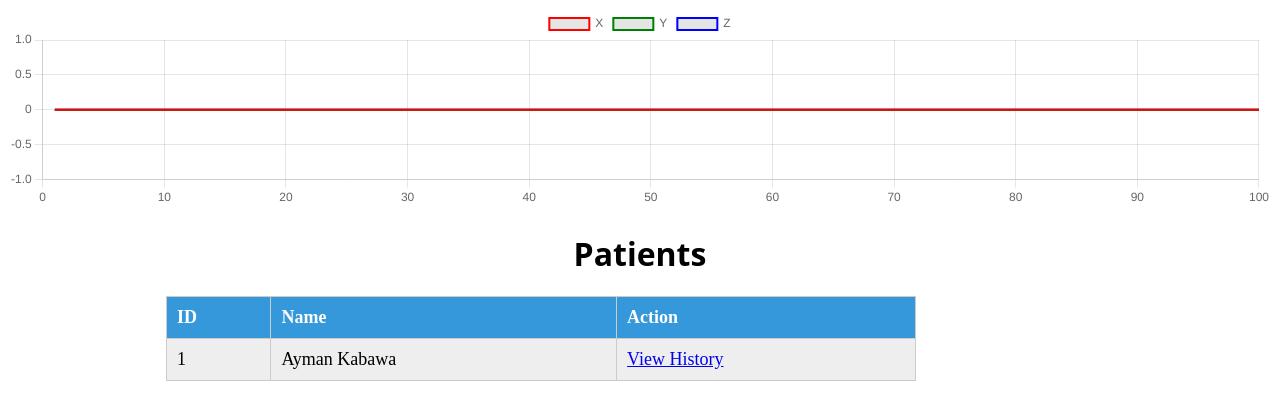
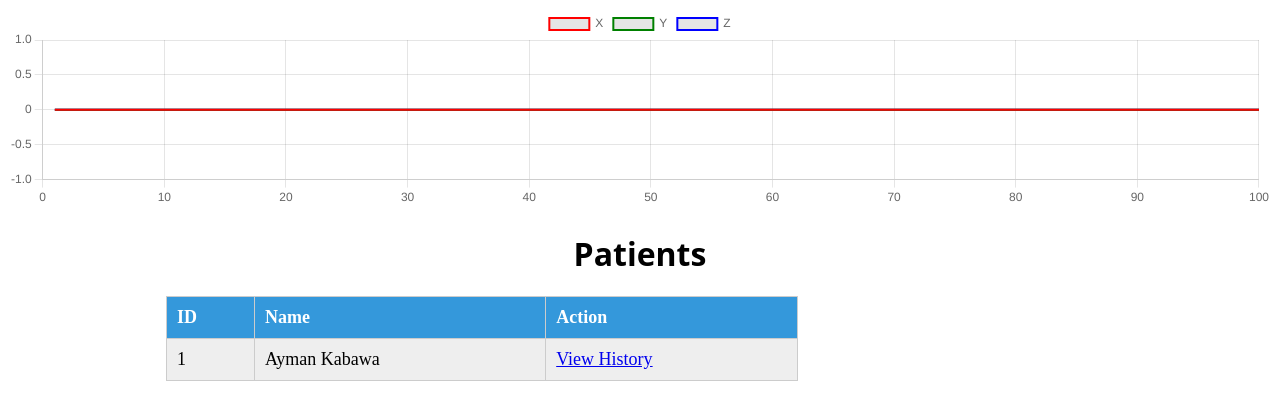
Before and after one commit to HazimDaoud/EMMA, a Flask app: page / in a window 1280 px wide. Shown: the part 323-743 px from the top of the page. Run offline with Flask 3, Linux system fonts and the light colour scheme; some libraries are stand-ins or nearby versions.

Commit message:
Add files via upload

```diff
--- a/interface/static/css/table.css
+++ b/interface/static/css/table.css
@@ -1,5 +1,5 @@
 table {
-    width: 750px;
+    width: 100%;
     border-collapse: collapse;
     margin: 0 auto;
 }
```
